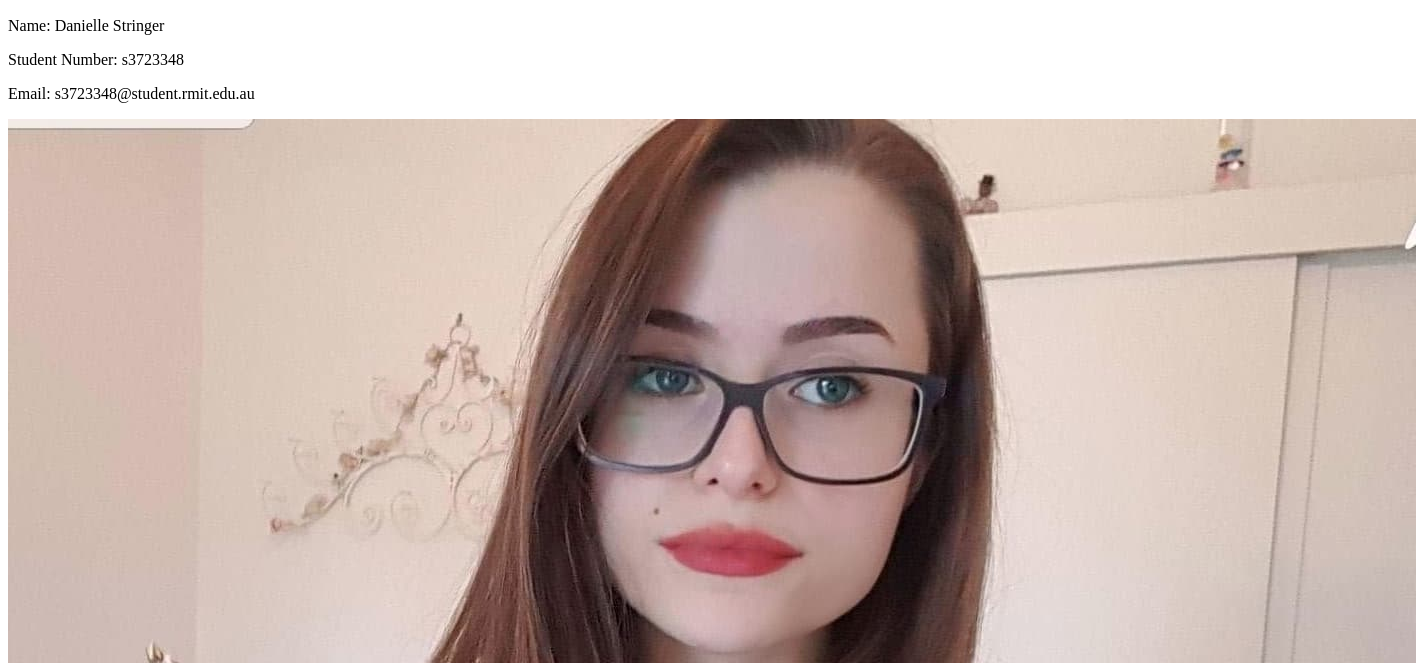
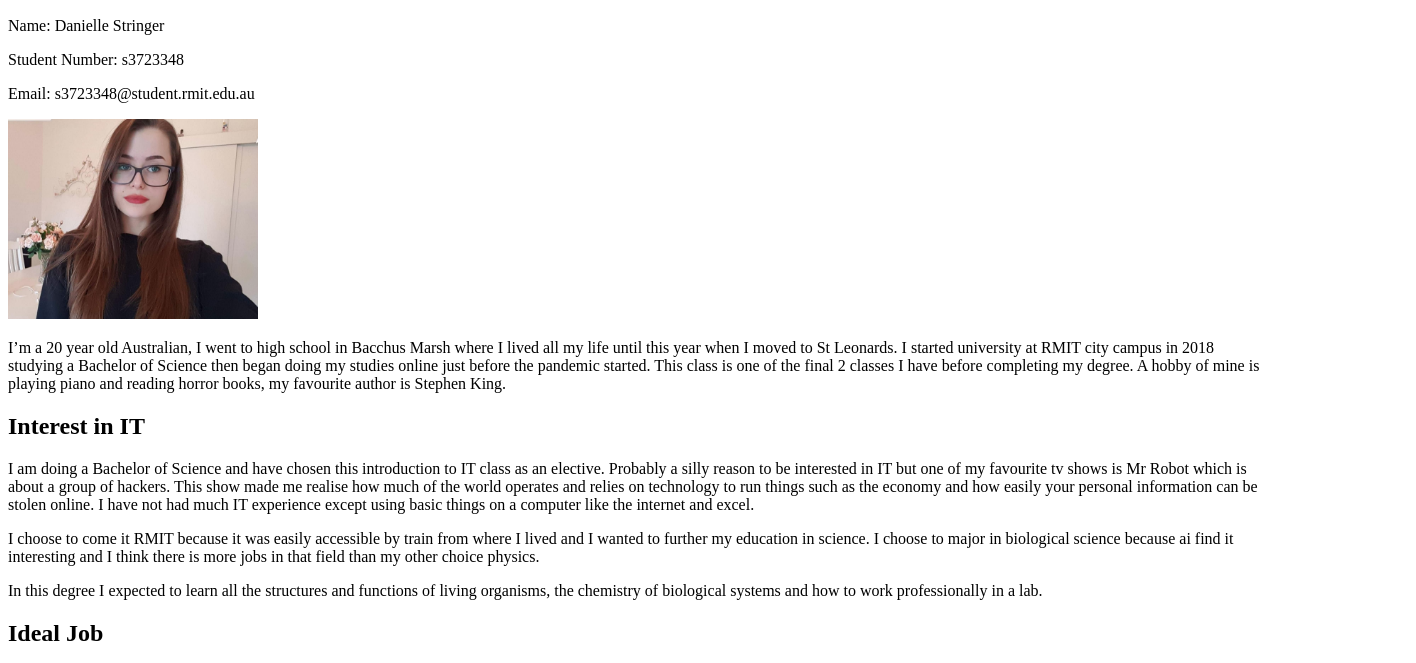
Before and after one commit to DanielleStringer/IT-assignment-, a plain HTML site: page index.html in a window 1280 px wide. Shown: the part 110-773 px from the top of the page, 1416 px wide, since content can reach past the window. Drawn offline with Linux system fonts and the light colour scheme.

Commit message:
Update index.html

```diff
--- a/index.html
+++ b/index.html
@@ -13,7 +13,8 @@
  <p> Student Number: s3723348</p>
  <p> Email: s3723348@student.rmit.edu.au</p>
 
- <img src="picture3.jpg" alt="photo">
+ <img src="picture3.jpg" width="250"
+         height="200" alt="photo">
 
 
 <p>I’m a 20 year old Australian, I went to high school in Bacchus Marsh where I lived all my life until this year when I moved to St Leonards. I started university at RMIT city campus in 2018 studying a Bachelor of Science then began doing my studies online just before the pandemic started. This class is one of the final 2 classes I have before completing my degree.
```
